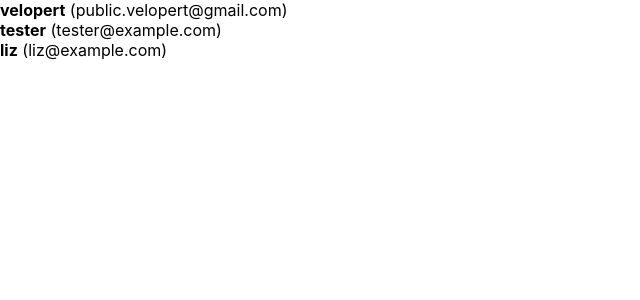
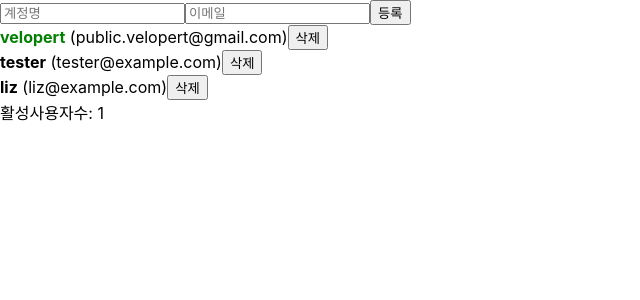
Before and after one commit to psy2848048/begin_react, a React (Create React App) app: page / in a window 1280 px wide. Shown: the top 300 px of the page, without its empty margins (0-640 px from the left). Built offline with nearby package versions, Linux system fonts and the light colour scheme.

Commit message:
feat: tested useMemo

```diff
--- a/src/App.js
+++ b/src/App.js
@@ -1,9 +1,84 @@
+import React, {useState, useRef, useMemo, useCallback} from 'react';
 import UserList from './UserList';
+import CreateUser from './CreateUser';
+
+function countActiveUsers(users) {
+  console.log('활성 사용자 수를 세는중...');
+  return users.filter(user => user.active).length;
+}
 
 function App() {
+  const [inputs, setInputs] = useState({
+    username: '',
+    email: ''
+  });
+
+  const { username, email } = inputs;
+  const onChange = useCallback(
+    e => {
+      const { name, value } = e.target;
+      setInputs({
+        ...inputs,
+        [name]: value
+      });
+    },
+    [inputs]
+  );
+
+  const [users, setUsers] = useState([
+    {
+      id: 1,
+      username: 'velopert',
+      email: 'public.velopert@gmail.com',
+      active: true
+    },
+    {
+      id: 2,
+      username: 'tester',
+      email: 'tester@example.com',
+      active: false
+    },
+    {
+      id: 3,
+      username: 'liz',
+      email: 'liz@example.com',
+      active: false
+    }
+  ]);
+
+  const nextId = useRef(4);
+  const onCreate = useCallback( () => {
+    const user = {
+      id: nextId.current,
+      username: username,
+      email: email
+    };
+
+    setUsers(users.concat(user));
+
+    setInputs({
+      username: '',
+      email: ''
+    });
+
+    nextId.current += 1;
+  }, [users, username, email]);
+
+  const onRemove = useCallback(id => {
+    setUsers(users.filter(user => user.id !== id));
+  }, [users]);
+
+  const onToggle = id => {
+    setUsers(users.map(user => user.id === id ? {...user, active: !user.active}: user));
+  };
+
+  const count = useMemo(() => countActiveUsers(users), [users]);
+
   return (
     <>
-      <UserList />
+      <CreateUser username={username} email={email} onChange={onChange} onCreate={onCreate} />
+      <UserList users={users} onRemove={onRemove} onToggle={onToggle} />
+      <div>활성사용자수: {count}</div>
     </>
   );
 }
--- /dev/null
+++ b/src/CreateUser.js
@@ -0,0 +1,13 @@
+import React from "react";
+
+function CreateUser({ username, email, onChange, onCreate}) {
+    return (
+        <div>
+            <input name="username" placeholder="계정명" onChange={onChange} value={username} />
+            <input name="email" placeholder="이메일" onChange={onChange} value={email} />
+            <button onClick={onCreate}>등록</button>
+        </div>
+    );
+}
+
+export default CreateUser;
--- a/src/UserList.js
+++ b/src/UserList.js
@@ -1,37 +1,33 @@
-import React from "react";
+import React, { useEffect } from "react";
 
-function User({ user }) {
+function User({ user, onRemove, onToggle }) {
+    useEffect(() => {
+        console.log("컴포넌트 화면 나타남");
+        return () => {
+            console.log("컴포넌트 화면 사라짐");
+        };
+    }, []);
     return (
         <div>
-            <b>{ user.username}</b> <span>({user.email})</span>
+            <b
+                style={{
+                    cursor: 'pointer',
+                    color: user.active ? 'green' : 'black'
+                }}
+                onClick={() => onToggle(user.id)}
+            >{ user.username}
+            </b> <span>({user.email})</span>
+            <button onClick={() => onRemove(user.id)}>삭제</button>
         </div>
     );
 }
 
-function UserList() {
-    const users = [
-        {
-          id: 1,
-          username: 'velopert',
-          email: 'public.velopert@gmail.com'
-        },
-        {
-          id: 2,
-          username: 'tester',
-          email: 'tester@example.com'
-        },
-        {
-          id: 3,
-          username: 'liz',
-          email: 'liz@example.com'
-        }
-    ];
-
+function UserList({users, onRemove, onToggle}) {
     return (
         <div>
             {
                 users.map(user => (
-                    <User user={user} key={user.id} />
+                    <User user={user} key={user.id} onRemove={onRemove} onToggle={onToggle} />
                 ))
             }
         </div>
```
